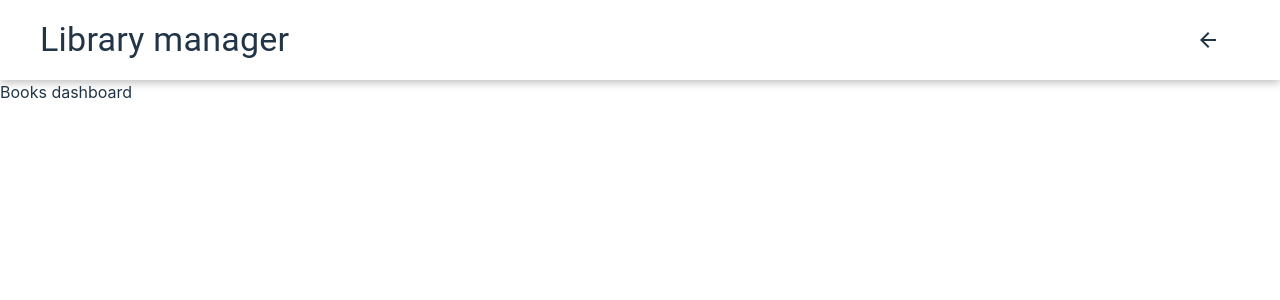
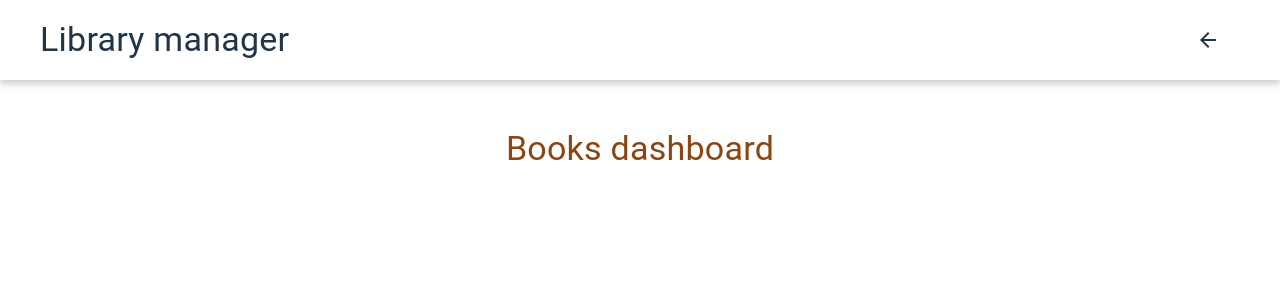
Before and after one commit to ConstantinHuidu/Library-Manager, a React (Vite) app: page / in a window 1280 px wide. Shown: the top 300 px of the page. Built offline with nearby package versions, Linux system fonts and the light colour scheme.

Commit message:
created all routes and pages

```diff
--- a/src/App.tsx
+++ b/src/App.tsx
@@ -1,16 +1,13 @@
 import { BrowserRouter } from "react-router-dom";
 
-import { AppLayout } from "./components/AppLayout";
 import { AppRoutes } from "./routes/AppRoutes";
 
-// import "./App.css";
+import "./App.css";
 
 function App() {
   return (
     <BrowserRouter>
-      {/* <AppLayout > */}
       <AppRoutes />
-      {/* </AppLayout> */}
     </BrowserRouter>
   );
 }
--- a/src/components/AppLayout.tsx
+++ b/src/components/AppLayout.tsx
@@ -14,7 +14,14 @@ export const AppLayout = () => {
     >
       <Header />
 
-      <Stack width="100%" boxSizing="border-box">
+      <Stack
+        boxSizing="border-box"
+        width="100%"
+        justifyContent="center"
+        alignItems="center"
+        marginTop="48px"
+        paddingX="24px"
+      >
         <Outlet />
       </Stack>
     </Box>
--- /dev/null
+++ b/src/components/Heading.tsx
@@ -0,0 +1,13 @@
+import { Typography } from "@mui/material";
+
+type Props = {
+  label: string;
+};
+
+export const Heading = ({ label }: Props) => {
+  return (
+    <Typography variant="h4" color="#8B4513">
+      {label}
+    </Typography>
+  );
+};
--- /dev/null
+++ b/src/pages/AddNewBook.tsx
@@ -0,0 +1,11 @@
+import { Heading } from "../components/Heading";
+
+const AddNewBook = () => {
+  return (
+    <>
+      <Heading label="Add a new book" />
+    </>
+  );
+};
+
+export default AddNewBook;
--- /dev/null
+++ b/src/pages/BooksDahsboard.tsx
@@ -0,0 +1,11 @@
+import { Heading } from "../components/Heading";
+
+const BooksDahsboard = () => {
+  return (
+    <>
+      <Heading label="Books dashboard" />
+    </>
+  );
+};
+
+export default BooksDahsboard;
--- /dev/null
+++ b/src/pages/EditBook.tsx
@@ -0,0 +1,13 @@
+import { useParams } from "react-router-dom";
+import { Heading } from "../components/Heading";
+
+const EditBook = () => {
+  const { id } = useParams();
+  return (
+    <>
+      <Heading label={`Edit book with ID ${id}`} />
+    </>
+  );
+};
+
+export default EditBook;
--- /dev/null
+++ b/src/pages/ViewBook.tsx
@@ -0,0 +1,13 @@
+import { useParams } from "react-router-dom";
+import { Heading } from "../components/Heading";
+
+const ViewBook = () => {
+  const { id } = useParams();
+  return (
+    <>
+      <Heading label={`View book with ID ${id}`} />
+    </>
+  );
+};
+
+export default ViewBook;
--- a/src/routes/AppRoutes.tsx
+++ b/src/routes/AppRoutes.tsx
@@ -1,15 +1,29 @@
 import { Routes, Route } from "react-router-dom";
 import { AppLayout } from "../components/AppLayout";
 import { ErrorPage } from "../pages/ErrorPage";
+import { Suspense, lazy } from "react";
+
+const Loadable =
+  (Component: React.ComponentType<any>) => (props: JSX.IntrinsicAttributes) =>
+    (
+      <Suspense fallback={<div>Loading...</div>}>
+        <Component {...props} />
+      </Suspense>
+    );
+
+const DahsboardPage = Loadable(lazy(() => import("../pages/BooksDahsboard")));
+const AddBookPage = Loadable(lazy(() => import("../pages/AddNewBook")));
+const EditBookPage = Loadable(lazy(() => import("../pages/EditBook")));
+const ViewBookPage = Loadable(lazy(() => import("../pages/ViewBook")));
 
 export const AppRoutes = () => {
   return (
     <Routes>
       <Route element={<AppLayout />}>
-        <Route path="/" element={<div>Books dashboard</div>} />
-        <Route path="/view" element={<div>View a book</div>} />
-        <Route path="/edit/:id" element={<div>Edit a book</div>} />
-        <Route path="/add" element={<div>Add a book</div>} />
+        <Route path="/" element={<DahsboardPage />} />
+        <Route path="/view/:id" element={<ViewBookPage />} />
+        <Route path="/edit/:id" element={<EditBookPage />} />
+        <Route path="/add" element={<AddBookPage />} />
         <Route path="*" element={<ErrorPage />} />
       </Route>
     </Routes>
```
